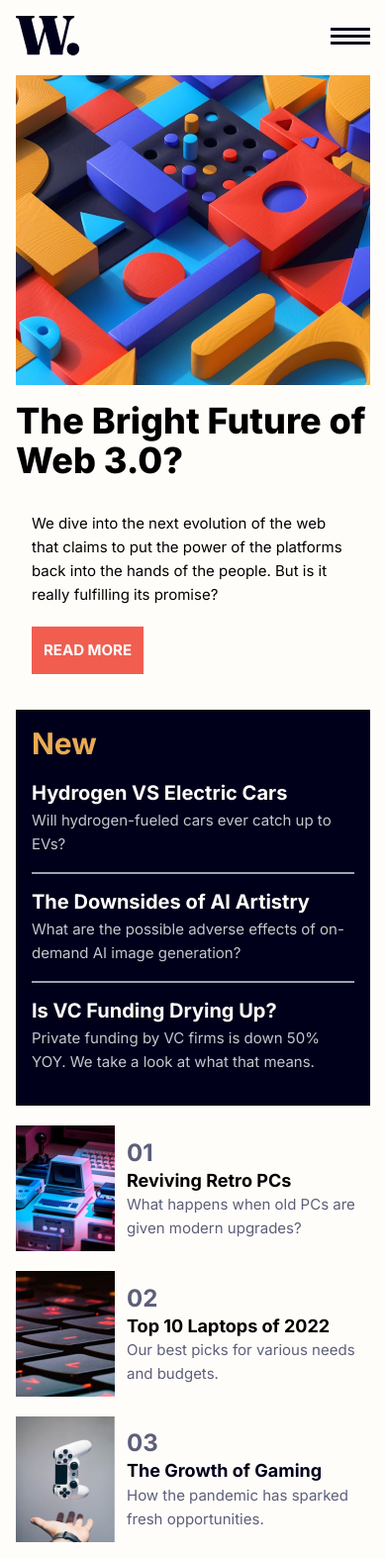
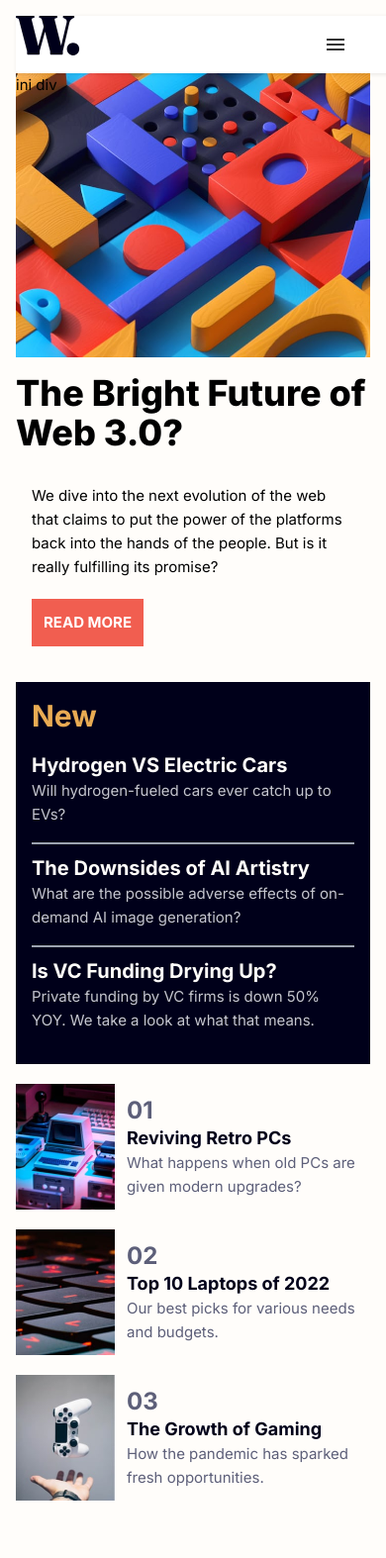
Before and after one commit to cocotiwak/news-homepage-main, a website: page index.html in a window 390 px wide. Shown: the whole page at 99% size. After the commit the page ends 1532 px from the top, so only its background shows below. Drawn offline with Linux system fonts and the light colour scheme.

Commit message:
add mobile menu

```diff
--- /dev/null
+++ b/css/menu.css
@@ -0,0 +1,101 @@
+.header {
+    background-color: #fff;
+    box-shadow: 1px 1px 4px 0 rgba(0,0,0,.1);
+    position: fixed;
+    width: 100%;
+    z-index: 3;
+  }
+
+  .header ul {
+    margin: 0;
+    padding: 0;
+    list-style: none;
+    overflow: hidden;
+    background-color: #fff;
+  }
+
+  .header li a {
+    display: block;
+    padding: 20px 20px;
+    border-right: 1px solid #f4f4f4;
+    text-decoration: none;
+  }
+
+  .header li a:hover {
+    background-color: #f4f4f4;
+  }
+
+  .header .logo {
+    display: block;
+    float: left;
+    font-size: 2em;
+ /*   padding: 10px 20px; */
+    text-decoration: none;
+  }
+
+  .header .menu {
+    clear: both;
+    max-height: 0;
+    transition: max-height .2s ease-out;
+  }
+  .header .menu-icon {
+    cursor: pointer;
+    display: inline-block;
+    float: right;
+    padding: 28px 119px;
+/*    position: relative; */
+    user-select: none;
+  }
+
+  .header .menu-icon .navicon {
+    background: #333;
+    display: block;
+    height: 2px;
+    position: relative;
+    transition: background .2s ease-out;
+    width: 18px;
+  }
+
+  .header .menu-icon .navicon:before,
+  .header .menu-icon .navicon:after {
+    background: #333;
+    content: '';
+    display: block;
+    height: 100%;
+    position: absolute;
+    transition: all .2s ease-out;
+    width: 100%;
+  }
+
+  .header .menu-icon .navicon:before {
+    top: 5px;
+  }
+
+  .header .menu-icon .navicon:after {
+    top: -5px;
+  }
+  .header .menu-btn {
+    display: none;
+  }
+
+  .header .menu-btn:checked ~ .menu {
+  /*  max-height: 240px; */
+    min-height: 100vh;
+  }
+
+  .header .menu-btn:checked ~ .menu-icon .navicon {
+    background: transparent;
+  }
+
+  .header .menu-btn:checked ~ .menu-icon .navicon:before {
+    transform: rotate(-45deg);
+  }
+
+  .header .menu-btn:checked ~ .menu-icon .navicon:after {
+    transform: rotate(45deg);
+  }
+
+  .header .menu-btn:checked ~ .menu-icon:not(.steps) .navicon:before,
+  .header .menu-btn:checked ~ .menu-icon:not(.steps) .navicon:after {
+    top: 0;
+  }
--- a/index.html
+++ b/index.html
@@ -1,104 +1,199 @@
 <!DOCTYPE html>
 <html lang="en">
 	<head>
-    <meta charset="UTF-8">
-    <meta name="viewport" content="width=device-width, initial-scale=1.0">
-    <link rel="stylesheet" href="./css/styles.css">
-    <link rel="shortcut icon" href="./assets/images/favicon-32x32.png" type="image/x-icon">
-    <link rel="preconnect" href="https://fonts.googleapis.com">
-    <link rel="preconnect" href="https://fonts.gstatic.com" crossorigin>
-    <link href="https://fonts.googleapis.com/css2?family=Big+Shoulders+Display:wght@700&family=Inter:wght@400;700;800&family=Lexend+Deca&family=Roboto:wght@400;700&display=swap" rel="stylesheet">
+		<meta charset="UTF-8" />
+		<meta name="viewport" content="width=device-width, initial-scale=1.0" />
+		<link rel="stylesheet" href="./css/menu.css" />
+		<link rel="stylesheet" href="./css/styles.css" />
+
+		<link
+			rel="shortcut icon"
+			href="./assets/images/favicon-32x32.png"
+			type="image/x-icon" />
+		<link rel="preconnect" href="https://fonts.googleapis.com" />
+		<link rel="preconnect" href="https://fonts.gstatic.com" crossorigin />
+		<link
+			href="https://fonts.googleapis.com/css2?family=Big+Shoulders+Display:wght@700&family=Inter:wght@400;700;800&family=Lexend+Deca&family=Roboto:wght@400;700&display=swap"
+			rel="stylesheet" />
 		<title>News HomePage</title>
 	</head>
 	<body class="font-inter text-paragraph bg-Off-white">
 		<div class="">
-        <div class="grid justify-center lg:min-w-[800px] lg:min-h-screen lg:px-[20%] lg:py-[5%] p-4">
-                <header class="grid grid-flow-col justify-between items-center">
-                    <img src="./assets/images/logo.svg" alt="">
+			<div
+				class="grid justify-center lg:min-w-[800px] lg:min-h-screen lg:px-[20%] lg:py-[5%] p-4">
+				<header
+					class="grid-flow-col justify-between items-center hidden lg:grid">
+					<img src="./assets/images/logo.svg" alt="" />
 					<nav class=" ">
-                        <img src="./assets/images/icon-menu.svg" alt="" class="lg:hidden">
-                        <img src="./assets/images/icon-menu-close.svg" alt="" class="hidden lg:hidden">
+						<!-- <img src="./assets/images/icon-menu.svg" alt="" class="lg:hidden" />
+						<img
+							src="./assets/images/icon-menu-close.svg"
+							alt=""
+							class="hidden lg:hidden" /> -->
+
+						<ul class="space-x-4 hidden lg:flex">
+							<li><a href="#" class="hover:text-SoftOrange">Home</a></li>
+							<li><a href="#" class="hover:text-SoftOrange">New</a></li>
+							<li><a href="#" class="hover:text-SoftOrange">Popular</a></li>
+							<li><a href="#" class="hover:text-SoftOrange">Trending</a></li>
+							<li><a href="#" class="hover:text-SoftOrange">Categories</a></li>
+						</ul>
 					</nav>
+				</header>
 
+				<header class="header lg:hidden grid grid-cols-2 justify-between">
+					<a href="/" class="logo"
+						><img src="./assets/images/logo.svg" alt=""
+					/></a>
+					<input class="menu-btn" type="checkbox" id="menu-btn" />
+					<label class="menu-icon" for="menu-btn"
+						><span class="navicon"></span
+					></label>
+					<div class="menu">ini div</div>
+					<ul class="menu col-start-1 col-span-2 pl-20">
+						<li><a href="#work">Home</a></li>
+						<li><a href="#about">New</a></li>
+						<li><a href="#careers">Popular</a></li>
+						<li><a href="#contact">Trending</a></li>
+						<li><a href="#contact">Categories</a></li>
+					</ul>
 				</header>
-                <main class="grid grid-flow-row mt-5 gap-5 lg:grid-cols-3">
 
+				<main class="grid grid-flow-row mt-8 gap-5 lg:grid-cols-3">
 					<div class="lg:col-start-1 lg:col-span-2">
 						<div>
-                                <img src="./assets/images/image-web-3-mobile.jpg" alt="" class="lg:hidden">
-                                <img src="./assets/images/image-web-3-desktop.jpg" alt="" class="lg:inline-block hidden">
+							<img
+								src="./assets/images/image-web-3-mobile.jpg"
+								alt=""
+								class="lg:hidden" />
+							<img
+								src="./assets/images/image-web-3-desktop.jpg"
+								alt=""
+								class="lg:inline-block hidden" />
 						</div>
 
 						<div class="grid lg:grid-flow-col">
 							<div class="py-4">
-                                    <p class="font-inter font-extrabold text-4xl">The Bright Future of Web 3.0?</p>
+								<p class="font-inter font-extrabold text-4xl">
+									The Bright Future of Web 3.0?
+								</p>
 							</div>
 							<div class="p-4">
-                                    <p>We dive into the next evolution of the web that claims to put the power of the platforms back into the hands of the people.
-                                        But is it really fulfilling its promise?</p>
-                                    <button class="mt-5 uppercase bg-Soft-red p-3 font-bold text-white hover:bg-Very-dark-blue">Read more</button>
+								<p>
+									We dive into the next evolution of the web that claims to put
+									the power of the platforms back into the hands of the people.
+									But is it really fulfilling its promise?
+								</p>
+								<button
+									class="mt-5 uppercase bg-Soft-red p-3 font-bold text-white hover:bg-Very-dark-blue transition duration-300">
+									Read more
+								</button>
+							</div>
 						</div>
 					</div>
 
-
-                        </div>
-
-
 					<div class="bg-Very-dark-blue p-4">
 						<div class="border-b-2 border-gray-400">
-                        <p class="font-inter font-bold text-3xl text-SoftOrange mb-5">New</p>
-                        <p class="font-inter font-semibold text-[20px] text-Off-white mb-1">Hydrogen VS Electric Cars</p>
-                        <p class="text-Grayish-blue mb-4">Will hydrogen-fueled cars ever catch up to EVs?</p>
+							<p class="font-inter font-bold text-3xl text-SoftOrange mb-5">
+								New
+							</p>
+							<a
+								href="#"
+								class="font-inter font-semibold text-[20px] text-Off-white mb-1 hover:text-SoftOrange"
+								>Hydrogen VS Electric Cars</a
+							>
+							<p class="text-Grayish-blue mb-4">
+								Will hydrogen-fueled cars ever catch up to EVs?
+							</p>
 						</div>
-                        <div class="border-b-2 border-gray-400">
-                            <p class="font-inter font-semibold text-[20px] text-Off-white mb-1 mt-4">The Downsides of AI Artistry</p>
-                            <p class="text-Grayish-blue mb-4">What are the possible adverse effects of on-demand AI image generation?</p>
+						<div class="border-b-2 border-gray-400 pt-3">
+							<a
+								href="#"
+								class="font-inter font-semibold text-[20px] text-Off-white mb-1 hover:text-SoftOrange"
+								>The Downsides of AI Artistry</a
+							>
+							<p class="text-Grayish-blue mb-4">
+								What are the possible adverse effects of on-demand AI image
+								generation?
+							</p>
 						</div>
-                        <div class="">
-                            <p class="font-inter font-semibold text-[20px] text-Off-white mb-1 mt-4">Is VC Funding Drying Up?</p>
-                            <p class="text-Grayish-blue mb-4">Private funding by VC firms is down 50% YOY. We take a look at what that means.</p>
-                        </div>
-
-
-                    </div>
-                    <div class="grid grid-flow-col items-center">
-                        <div class="">
-                            <img src="./assets/images/image-retro-pcs.jpg" alt="" class="w-[100px]">
-                        </div>
-                        <div class="px-3">
-                            <p class="font-inter text-2xl text-Dark-grayish-blue font-bold">01</p>
-                            <p class="font-bold font-inter text-[18px]">Reviving Retro PCs</p>
-                            <p class="text-Dark-grayish-blue">What happens when old PCs are given modern upgrades?</p>
+						<div class="pt-3">
+							<a
+								href="#"
+								class="font-inter font-semibold text-[20px] text-Off-white mb-3 hover:text-SoftOrange"
+								>Is VC Funding Drying Up?</a
+							>
+							<p class="text-Grayish-blue mb-4">
+								Private funding by VC firms is down 50% YOY. We take a look at
+								what that means.
+							</p>
 						</div>
 					</div>
 					<div class="grid grid-flow-col items-center">
 						<div class="">
-                            <img src="./assets/images/image-top-laptops.jpg" alt="" class="w-[100px]">
+							<img
+								src="./assets/images/image-retro-pcs.jpg"
+								alt=""
+								class="w-[100px]" />
 						</div>
 						<div class="px-3">
-                            <p class="font-inter text-2xl text-Dark-grayish-blue font-bold">02</p>
-                            <p class="font-bold font-inter text-[18px]">Top 10 Laptops of 2022</p>
-                            <p class="text-Dark-grayish-blue">Our best picks for various needs and budgets.</p>
+							<p class="font-inter text-2xl text-Dark-grayish-blue font-bold">
+								01
+							</p>
+							<a
+								href=""
+								class="font-bold font-inter text-[18px] text-Very-dark-blue hover:text-SoftOrange"
+								>Reviving Retro PCs</a
+							>
+							<p class="text-Dark-grayish-blue">
+								What happens when old PCs are given modern upgrades?
+							</p>
 						</div>
 					</div>
 					<div class="grid grid-flow-col items-center">
 						<div class="">
-                            <img src="./assets/images/image-gaming-growth.jpg" alt="" class="w-[100px]">
+							<img
+								src="./assets/images/image-top-laptops.jpg"
+								alt=""
+								class="w-[100px]" />
 						</div>
 						<div class="px-3">
-                            <p class="font-inter text-2xl text-Dark-grayish-blue font-bold">03</p>
-                            <a href=""  class="font-bold font-inter text-[18px] text-Very-dark-blue hover:text-SoftOrange">The Growth of Gaming</a>
-                            <p class="text-Dark-grayish-blue">How the pandemic has sparked fresh opportunities.</p>
+							<p class="font-inter text-2xl text-Dark-grayish-blue font-bold">
+								02
+							</p>
+							<a
+								href=""
+								class="font-bold font-inter text-[18px] text-Very-dark-blue hover:text-SoftOrange"
+								>Top 10 Laptops of 2022</a
+							>
+							<p class="text-Dark-grayish-blue">
+								Our best picks for various needs and budgets.
+							</p>
 						</div>
 					</div>
-
+					<div class="grid grid-flow-col items-center">
+						<div class="">
+							<img
+								src="./assets/images/image-gaming-growth.jpg"
+								alt=""
+								class="w-[100px]" />
+						</div>
+						<div class="px-3">
+							<p class="font-inter text-2xl text-Dark-grayish-blue font-bold">
+								03
+							</p>
+							<a
+								href=""
+								class="font-bold font-inter text-[18px] text-Very-dark-blue hover:text-SoftOrange"
+								>The Growth of Gaming</a
+							>
+							<p class="text-Dark-grayish-blue">
+								How the pandemic has sparked fresh opportunities.
+							</p>
+						</div>
+					</div>
 				</main>
 			</div>
-
-
 		</div>
-
-
-
 	</body>
 </html>
```
Also changed, not shown: css/styles.css. Lines whose indentation alone changed are shown as unchanged.
